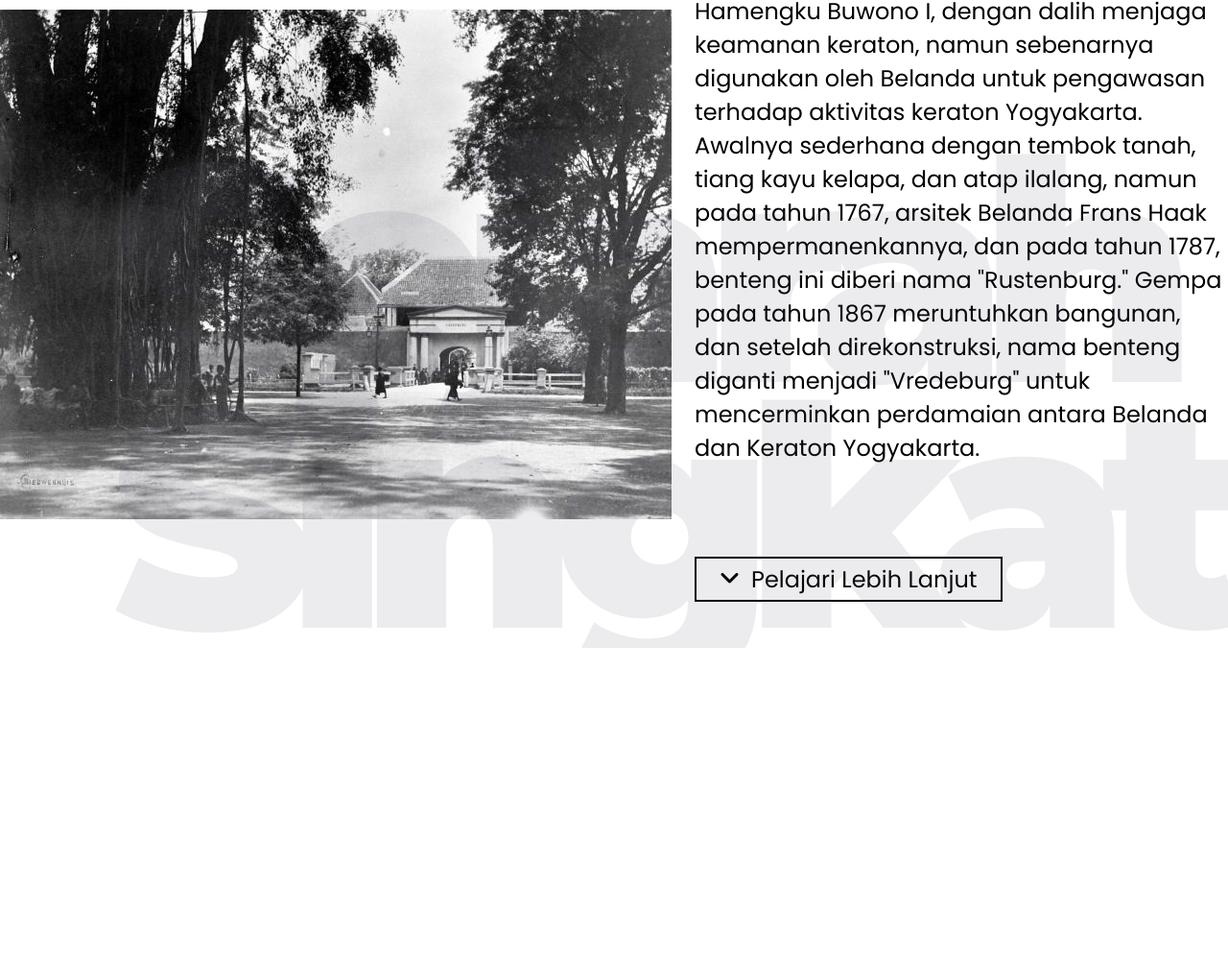
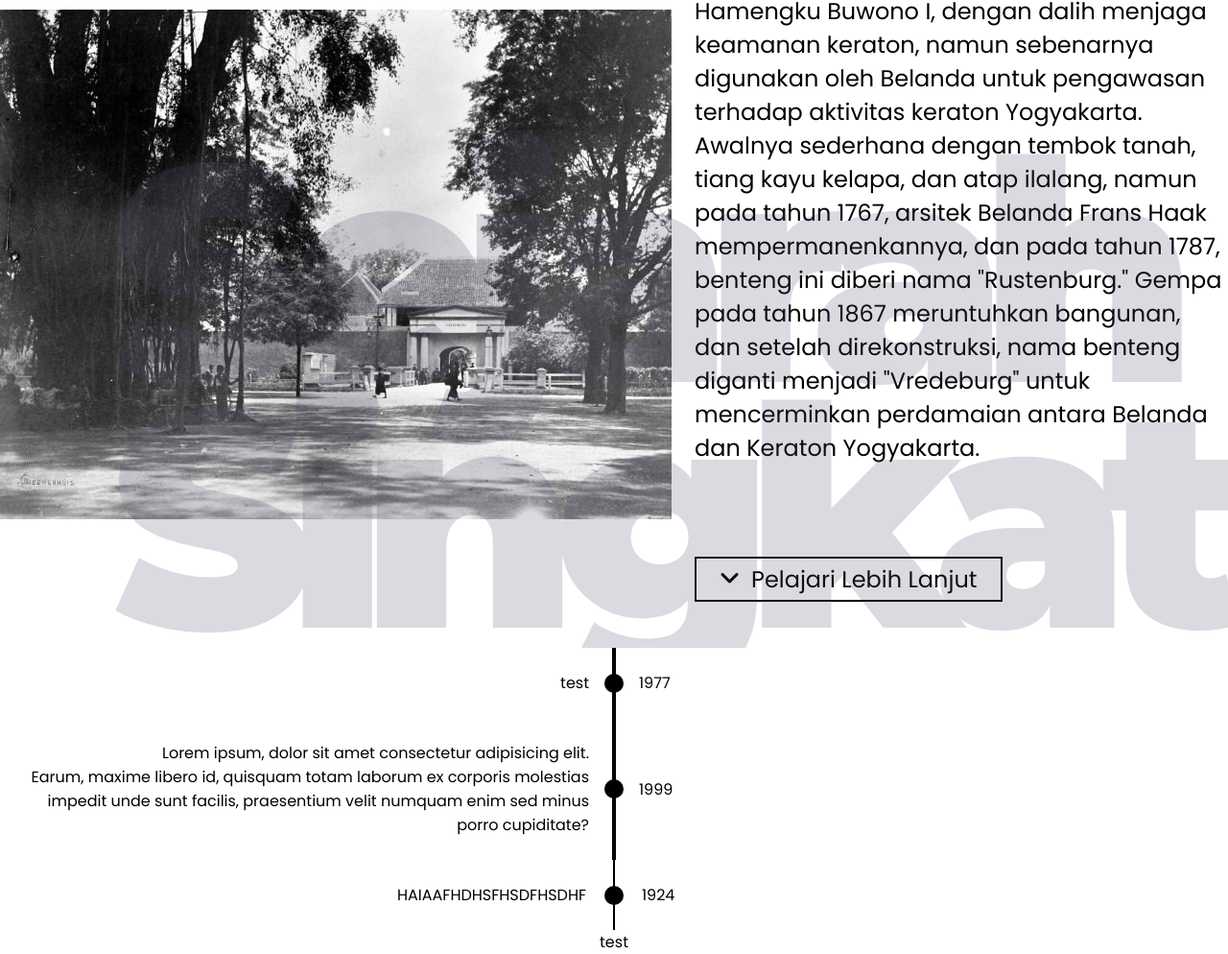
Before and after one commit to 0xfzz/kelompok5-PWB, a plain HTML site: page index.html in a window 1280 px wide. Shown: the part 925-1919 px from the top of the page at 96% size. Before the commit the page ends 1600 px from the top, so only its background shows below. Drawn offline with Linux system fonts and the light colour scheme.

Commit message:
fixing font-size

```diff
--- a/assets/css/main.css
+++ b/assets/css/main.css
@@ -186,6 +186,12 @@ body, html, h1 {
     padding-top: 16px;
     padding-bottom: 16px;
 }
+.text-size-2em {
+    font-size: 2em;
+}
+.text-size-1em {
+    font-size: 1em;
+}
 .text-size-xl {
     font-size: 42px;
 }
@@ -203,7 +209,7 @@ body, html, h1 {
     position: absolute;
     right: 10px;
     bottom: 8px;
-    opacity: 0.1;
+    opacity: 0.2;
     line-height: 0.8em;
     letter-spacing: -27px;
     color: #4C4C6D;
@@ -221,3 +227,17 @@ body, html, h1 {
 .h-full {
     height: 100%;
 }
+.flex-dir-column {
+    flex-direction: column;
+}
+.pentol::before {
+    content: "";
+    background: black;
+    width: 20px;
+    height: 20px;
+    position: absolute;
+    border-radius: 50%;
+    top: 50%;
+    left: 50%;
+    transform: translate(-50%, -50%);
+}
--- a/index.html
+++ b/index.html
@@ -18,7 +18,7 @@
 <body>
     <nav class="fixed z-200 text-white w-full" id="navbar">
         <div class="relative w-full">
-            <div class="flex w-full p-16px size-16px">
+            <div class="flex w-full p-24px">
                 <div class="flex-col-half flex justify-center align-items-center">
                     <h1 class="font-weight-regular">
                         <i class="fa-brands fa-fort-awesome mr-05em"></i>
@@ -36,7 +36,7 @@
     </nav>
     <div class="container bg-with-img flex align-items-bottom justify-center relative overflow-hidden">
         <div class="z-100 mb-2em" style="width: 50%" id="welcome-text">
-            <div class="text-white size-24px text-size-xl">Benteng Vredeburg adalah museum sejarah militer yang terletak di Yogyakarta, Indonesia.</div>
+            <div class="text-white size-24px">Benteng Vredeburg adalah museum sejarah militer yang terletak di Yogyakarta, Indonesia.</div>
             <button class="button button-outline-white text-white cursor-pointer size-24px mt-4em"><i class="fa-solid fa-angle-down mr-05em"></i>Pelajari Lebih Lanjut</button>
         </div>
         <div class="overlay-black z-50"></div>
@@ -55,6 +55,26 @@
         <button class="button button-outline-black cursor-pointer mt-4em size-24px"><i class="fa-solid fa-angle-down mr-05em"></i>Pelajari Lebih Lanjut</button>
         </div>
     </div>
+    <div class="flex justify-center align-items-center flex-dir-column">
+        <div class="flex w-full">
+            <div class="" style="width: 50%;  padding: 24px; text-align: right;">test</div>
+            <span class="relative pentol" style="width: 1px; text-align: center; border: black solid 2px"></span>
+            <div class="flex align-items-center" style="width: 50%;  padding: 24px;">1977</div>
+        </div>
+        <div class="flex w-full">
+            <div class="" style="width: 50%; padding: 24px; text-align: right;">Lorem ipsum, dolor sit amet consectetur adipisicing elit. <br>Earum, maxime libero id, quisquam totam laborum ex corporis molestias impedit unde sunt facilis, praesentium velit numquam enim sed minus porro cupiditate?</div>
+            <span class="relative pentol" style="width: 1px; text-align: center; border: black solid 2px"></span>
+            <div class="flex align-items-center" style="width: 50%;  padding: 24px;">1999</div>
+        </div>
+        <div class="flex w-full">
+            <div class="" style="width: 50%;  padding: 24px; text-align: right;">HAIAAFHDHSFHSDFHSDHF</div>
+            <div class="flex justify-center" style="width: 10px;">
+                <span class="relative pentol" style="width: 2px; height: 100%; text-align: center; background-color: black;"></span>
+            </div>
+            <div class="flex align-items-center" style="width: 50%;  padding: 24px; ">1924</div>
+        </div>
+        test
+    </div>
 </body>
 <script src="assets/js/main.js" ></script>
 </html>
```
